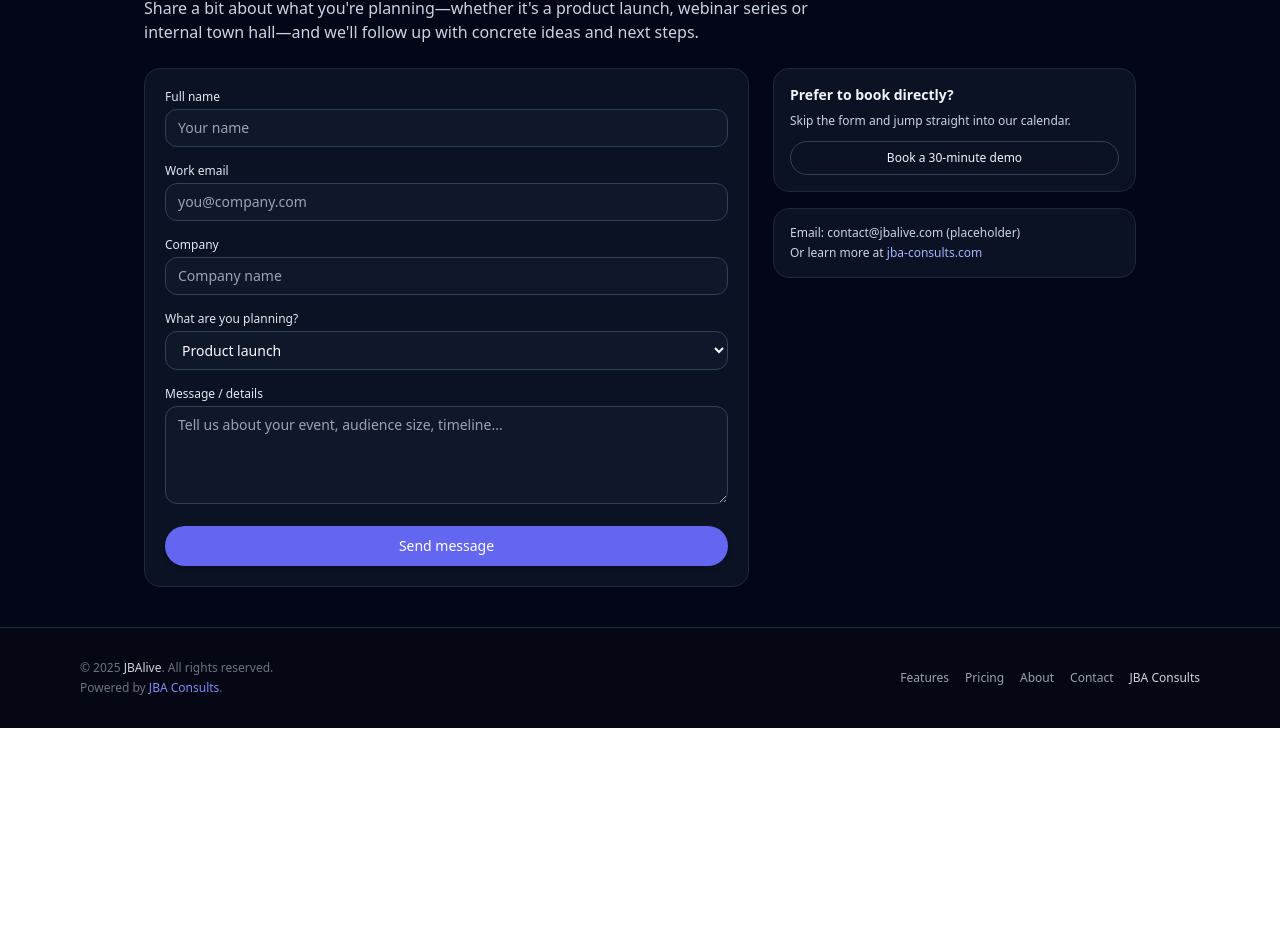
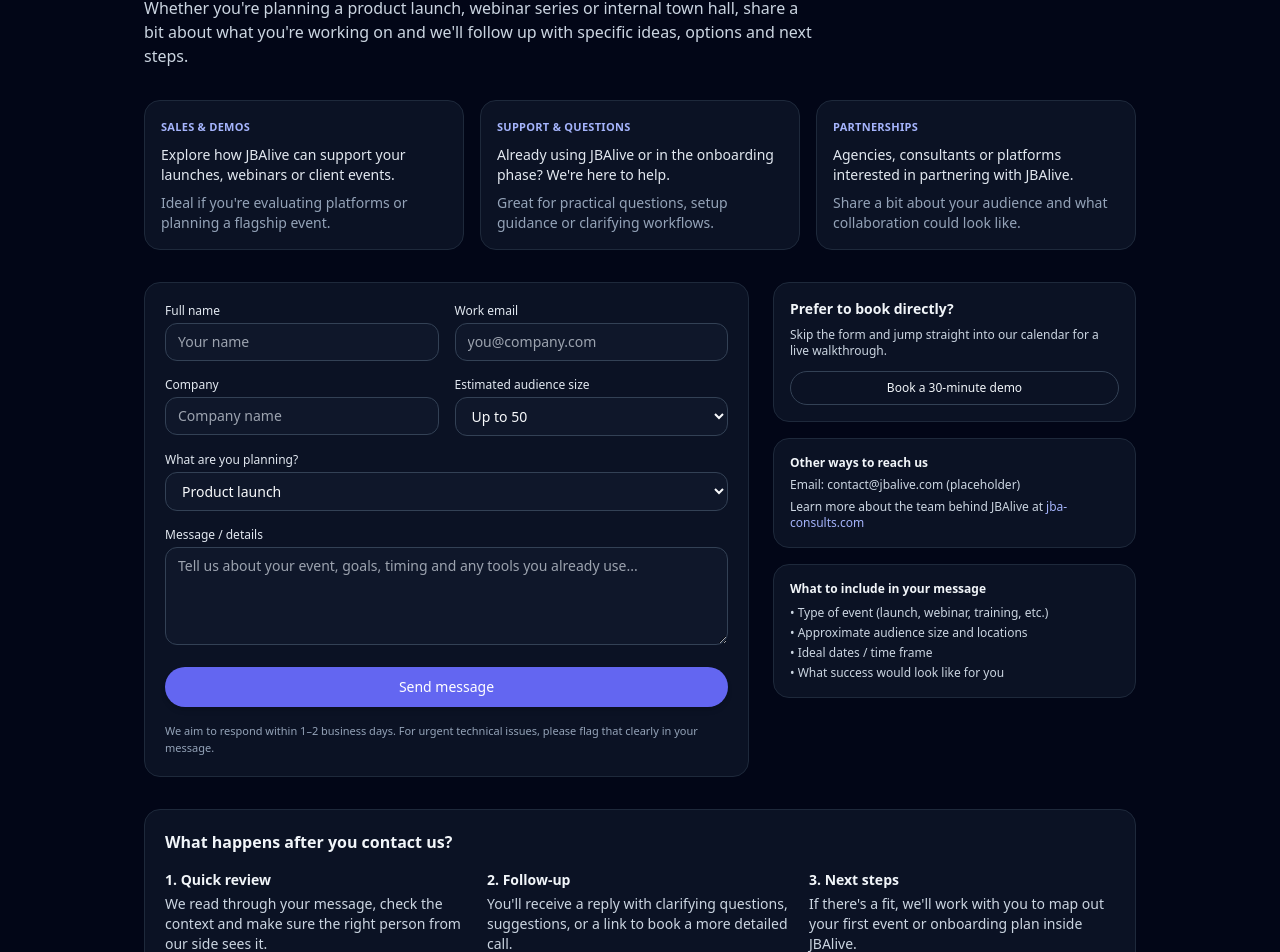
Before and after one commit to jbali-dot/jbalive-client, a React (Vite) app: page /contact in a window 1280 px wide. Shown: the part 153-1105 px from the top of the page. Before the commit the page ends 881 px from the top, so only its background shows below. Built offline with nearby package versions, Linux system fonts and the light colour scheme; no server answers.

Commit message:
Update Contact, About, Features, Pricing pages and add global Footer

```diff
--- a/src/pages/Contact.jsx
+++ b/src/pages/Contact.jsx
@@ -10,21 +10,62 @@
 
       {/* Main */}
       <main className="flex-1">
-        <div className="mx-auto max-w-5xl px-4 py-10 space-y-6">
-          <section>
+        <div className="mx-auto max-w-5xl px-4 py-10 space-y-8">
+          {/* Hero */}
+          <section className="space-y-3">
             <h1 className="text-3xl font-bold tracking-tight text-indigo-400 md:text-4xl">
               Let&apos;s talk about your next virtual event.
             </h1>
-            <p className="mt-3 max-w-2xl text-sm text-slate-300 md:text-base">
-              Share a bit about what you&apos;re planning—whether it&apos;s a product
-              launch, webinar series or internal town hall—and we&apos;ll follow up
-              with concrete ideas and next steps.
+            <p className="max-w-2xl text-sm text-slate-300 md:text-base">
+              Whether you&apos;re planning a product launch, webinar series or internal
+              town hall, share a bit about what you&apos;re working on and we&apos;ll
+              follow up with specific ideas, options and next steps.
             </p>
           </section>
 
+          {/* Contact options overview */}
+          <section className="grid gap-4 md:grid-cols-3 text-xs md:text-sm">
+            <div className="rounded-2xl border border-slate-800 bg-slate-900/70 p-4">
+              <p className="text-[11px] font-semibold uppercase tracking-wide text-indigo-300">
+                Sales &amp; demos
+              </p>
+              <p className="mt-2 text-slate-200">
+                Explore how JBAlive can support your launches, webinars or client
+                events.
+              </p>
+              <p className="mt-2 text-slate-400">
+                Ideal if you&apos;re evaluating platforms or planning a flagship event.
+              </p>
+            </div>
+            <div className="rounded-2xl border border-slate-800 bg-slate-900/70 p-4">
+              <p className="text-[11px] font-semibold uppercase tracking-wide text-indigo-300">
+                Support &amp; questions
+              </p>
+              <p className="mt-2 text-slate-200">
+                Already using JBAlive or in the onboarding phase? We&apos;re here to help.
+              </p>
+              <p className="mt-2 text-slate-400">
+                Great for practical questions, setup guidance or clarifying workflows.
+              </p>
+            </div>
+            <div className="rounded-2xl border border-slate-800 bg-slate-900/70 p-4">
+              <p className="text-[11px] font-semibold uppercase tracking-wide text-indigo-300">
+                Partnerships
+              </p>
+              <p className="mt-2 text-slate-200">
+                Agencies, consultants or platforms interested in partnering with JBAlive.
+              </p>
+              <p className="mt-2 text-slate-400">
+                Share a bit about your audience and what collaboration could look like.
+              </p>
+            </div>
+          </section>
+
+          {/* Main contact layout */}
           <section className="grid gap-6 md:grid-cols-[2fr,1.2fr]">
             {/* Contact form */}
             <form className="space-y-4 rounded-2xl border border-slate-800 bg-slate-900/70 p-5">
+              <div className="grid gap-4 md:grid-cols-2">
                 <div>
                   <label className="block text-xs font-medium text-slate-200 mb-1">
                     Full name
@@ -44,6 +85,9 @@
                     placeholder="you@company.com"
                   />
                 </div>
+              </div>
+
+              <div className="grid gap-4 md:grid-cols-2">
                 <div>
                   <label className="block text-xs font-medium text-slate-200 mb-1">
                     Company
@@ -55,6 +99,20 @@
                 </div>
                 <div>
                   <label className="block text-xs font-medium text-slate-200 mb-1">
+                    Estimated audience size
+                  </label>
+                  <select className="w-full rounded-xl border border-slate-700 bg-slate-900 px-3 py-2 text-sm text-slate-50 outline-none focus:border-indigo-400">
+                    <option>Up to 50</option>
+                    <option>50 – 200</option>
+                    <option>200 – 500</option>
+                    <option>500 – 2,000</option>
+                    <option>2,000+</option>
+                  </select>
+                </div>
+              </div>
+
+              <div>
+                <label className="block text-xs font-medium text-slate-200 mb-1">
                   What are you planning?
                 </label>
                 <select className="w-full rounded-xl border border-slate-700 bg-slate-900 px-3 py-2 text-sm text-slate-50 outline-none focus:border-indigo-400">
@@ -62,9 +120,11 @@
                   <option>Webinars / demos</option>
                   <option>Internal town halls</option>
                   <option>Trainings / onboarding</option>
+                  <option>Community / member sessions</option>
                   <option>Other</option>
                 </select>
               </div>
+
               <div>
                 <label className="block text-xs font-medium text-slate-200 mb-1">
                   Message / details
@@ -72,15 +132,21 @@
                 <textarea
                   className="w-full rounded-xl border border-slate-700 bg-slate-900 px-3 py-2 text-sm text-slate-50 outline-none focus:border-indigo-400"
                   rows={4}
-                  placeholder="Tell us about your event, audience size, timeline..."
+                  placeholder="Tell us about your event, goals, timing and any tools you already use..."
                 />
               </div>
+
               <button
                 type="button"
                 className="w-full rounded-full bg-indigo-500 px-4 py-2.5 text-sm font-medium text-white shadow-md hover:bg-indigo-400 transition"
               >
                 Send message
               </button>
+
+              <p className="text-[11px] text-slate-400">
+                We aim to respond within 1–2 business days. For urgent technical issues,
+                please flag that clearly in your message.
+              </p>
             </form>
 
             {/* Sidebar */}
@@ -90,7 +156,7 @@
                   Prefer to book directly?
                 </h2>
                 <p className="text-xs text-slate-300 mb-3">
-                  Skip the form and jump straight into our calendar.
+                  Skip the form and jump straight into our calendar for a live walkthrough.
                 </p>
                 <a
                   href="https://calendly.com/jbaconsults/30min"
@@ -102,10 +168,11 @@
                 </a>
               </div>
 
-              <div className="rounded-2xl border border-slate-800 bg-slate-900/70 p-4 text-xs text-slate-300 space-y-1">
+              <div className="rounded-2xl border border-slate-800 bg-slate-900/70 p-4 text-xs text-slate-300 space-y-1.5">
+                <p className="font-semibold text-slate-100">Other ways to reach us</p>
                 <p>Email: contact@jbalive.com (placeholder)</p>
-                <p className="mt-1">
-                  Or learn more at{" "}
+                <p>
+                  Learn more about the team behind JBAlive at{" "}
                   <a
                     href="https://jba-consults.com"
                     target="_blank"
@@ -114,6 +181,48 @@
                   >
                     jba-consults.com
                   </a>
+                </p>
+              </div>
+
+              <div className="rounded-2xl border border-slate-800 bg-slate-900/70 p-4 text-xs text-slate-300 space-y-2">
+                <p className="font-semibold text-slate-100">What to include in your message</p>
+                <ul className="space-y-1">
+                  <li>• Type of event (launch, webinar, training, etc.)</li>
+                  <li>• Approximate audience size and locations</li>
+                  <li>• Ideal dates / time frame</li>
+                  <li>• What success would look like for you</li>
+                </ul>
+              </div>
+            </div>
+          </section>
+
+          {/* Simple FAQ / expectations */}
+          <section className="rounded-2xl border border-slate-800 bg-slate-900/70 p-5 space-y-4 text-xs md:text-sm text-slate-300">
+            <div className="flex items-center justify-between gap-3">
+              <h2 className="text-sm md:text-base font-semibold text-slate-100">
+                What happens after you contact us?
+              </h2>
+            </div>
+            <div className="grid gap-4 md:grid-cols-3">
+              <div>
+                <p className="font-semibold text-slate-100 mb-1">1. Quick review</p>
+                <p>
+                  We read through your message, check the context and make sure the right
+                  person from our side sees it.
+                </p>
+              </div>
+              <div>
+                <p className="font-semibold text-slate-100 mb-1">2. Follow-up</p>
+                <p>
+                  You&apos;ll receive a reply with clarifying questions, suggestions, or a
+                  link to book a more detailed call.
+                </p>
+              </div>
+              <div>
+                <p className="font-semibold text-slate-100 mb-1">3. Next steps</p>
+                <p>
+                  If there&apos;s a fit, we&apos;ll work with you to map out your first event
+                  or onboarding plan inside JBAlive.
                 </p>
               </div>
             </div>
```
Lines whose indentation alone changed are shown as unchanged.
